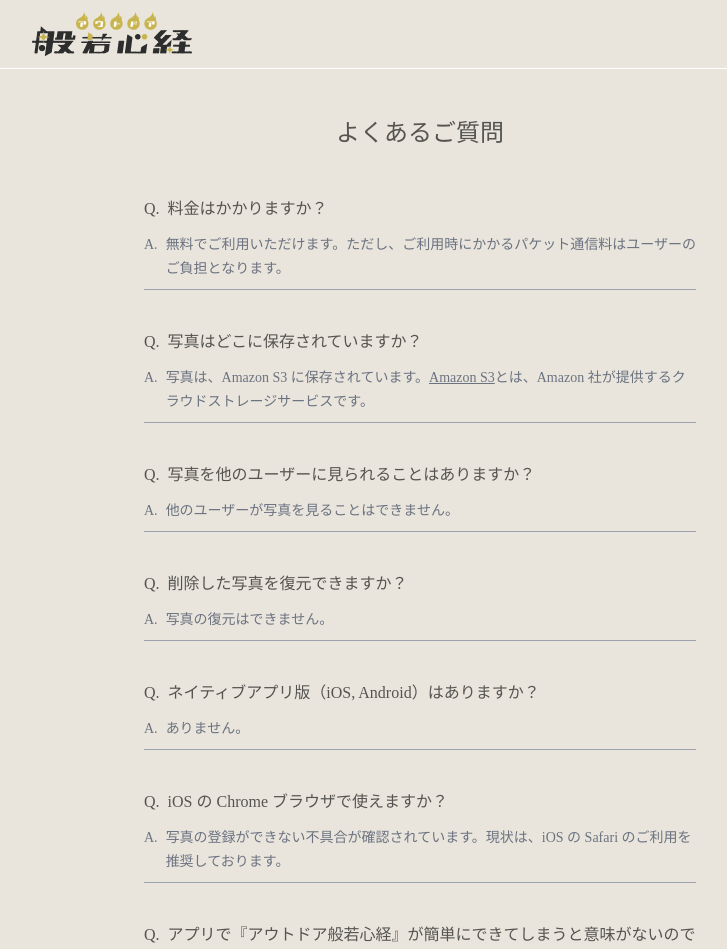
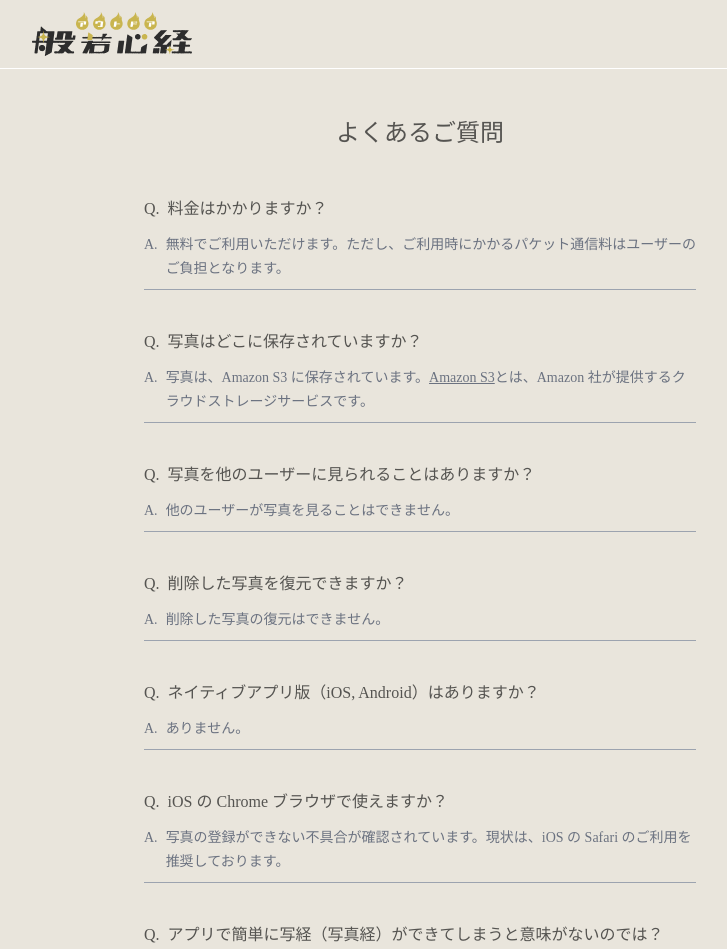
Before and after one commit to shirotamaki/outdoor-heart-sutra, a Next.js app in the folder frontend/: page /faq in a window 1280 px wide. Shown: the top 949 px of the page, without its empty margins (220-947 px from the left). Built offline with nearby package versions, Linux system fonts and the light colour scheme; no server answers; a web font is replaced by a local one.

Commit message:
🩹 テキストを修正する

```diff
--- a/frontend/src/pages/faq.tsx
+++ b/frontend/src/pages/faq.tsx
@@ -75,7 +75,7 @@ const Faq = () => {
                 </h2>
                 <p className='text-xs sm:text-sm flex flex-row leading-5 md:leading-6'>
                   <div className='mr-2'>A.</div>
-                  <div>写真の復元はできません。</div>
+                  <div>削除した写真の復元はできません。</div>
                 </p>
               </li>
               <li className='mb-10 pb-2 border-b border-gray-400'>
@@ -104,7 +104,7 @@ const Faq = () => {
               <li className='mb-10 pb-2 border-b border-gray-400'>
                 <h2 className='text-mainBlack text-sm sm:text-base mb-3 flex flex-row'>
                   <div className='mr-2'>Q.</div>
-                  <div>アプリで『アウトドア般若心経』が簡単にできてしまうと意味がないのでは？</div>
+                  <div>アプリで簡単に写経（写真経）ができてしまうと意味がないのでは？</div>
                 </h2>
                 <p className='text-xs sm:text-sm flex flex-row leading-5 md:leading-6'>
                   <div className='mr-2'>A.</div>
```
